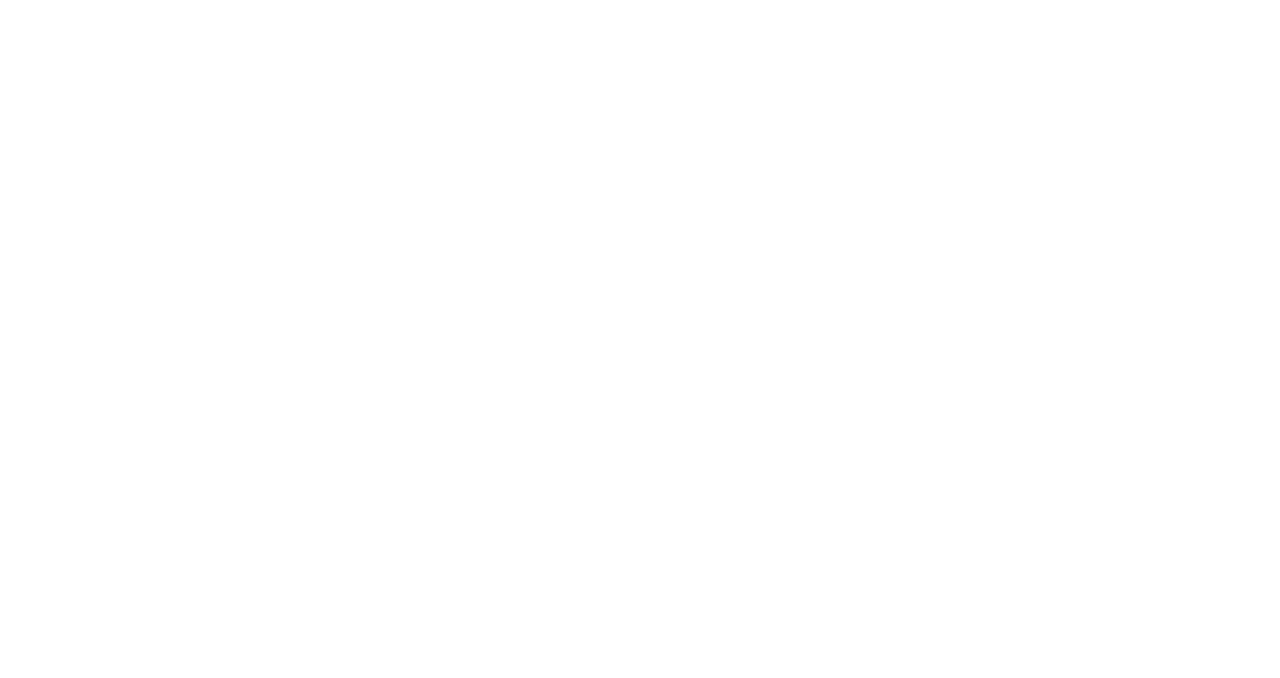
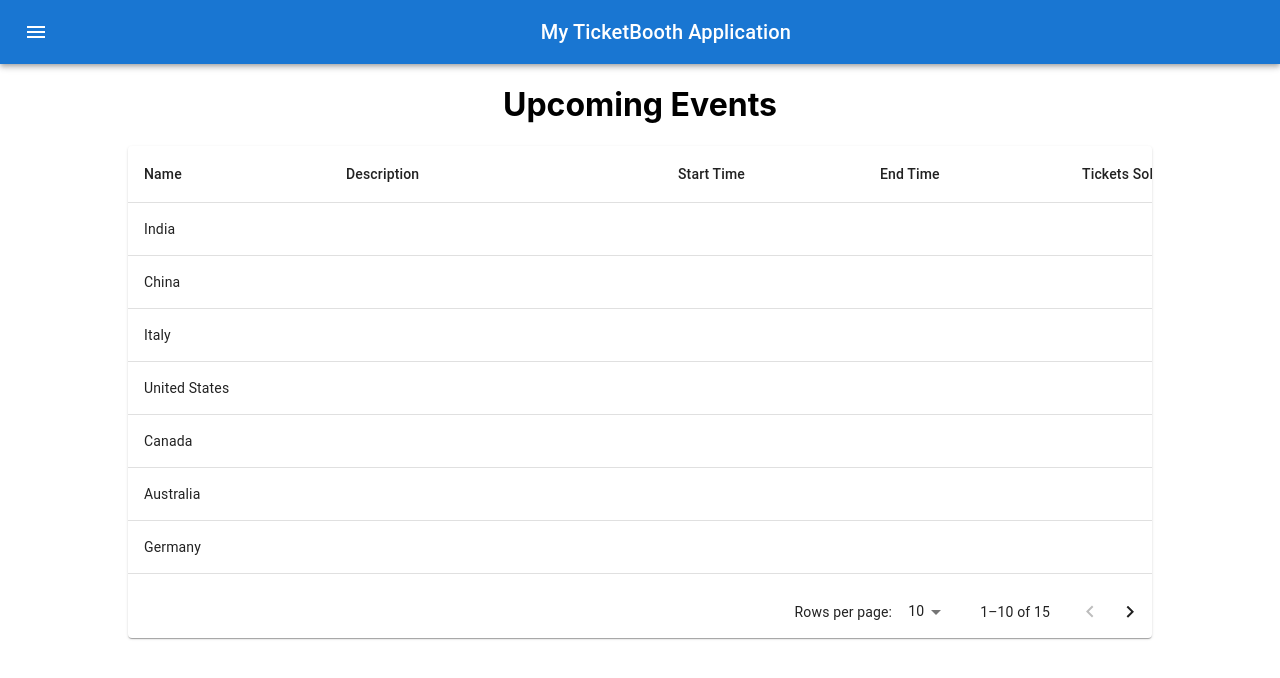
Before and after one commit to CS601-F21/project4-keshashah, a React (Create React App) app in the folder client_ticketbooth/: page /AllEvents in a window 1280 px wide. Shown: the top 678 px of the page. Built offline with nearby package versions, Linux system fonts and the light colour scheme.

Commit message:
Frontend: Adding for show all events page

```diff
--- a/client_ticketbooth/src/App.js
+++ b/client_ticketbooth/src/App.js
@@ -2,6 +2,7 @@
 import './App.css';
 import LandingPage from './components/LandingPage/Landingpage';
 import CreateEventPage from './components/EventPage/CreateEventpage';
+import AllEventsPage from './components/EventPage/AllEventsPage';
 import { Route } from 'react-router-dom';
 
 function App() {
@@ -9,6 +10,7 @@
     <div>
       <Route exact path="/" component={LandingPage} />
       <Route exact path="/CreateEvent" component={CreateEventPage} />
+      <Route exact path="/AllEvents" component={AllEventsPage} />
     </div>
   );
 }
--- /dev/null
+++ b/client_ticketbooth/src/components/EventPage/AllEventsPage.js
@@ -0,0 +1,54 @@
+import React from 'react';
+import Appbar from '../Reusables/Appbar.js';
+import EventTable from '../Reusables/EventTable.js';
+import "./../style.css";
+
+
+const columns = [
+    { id: 'name', label: 'Name', minWidth: 170 },
+    { id: 'description', label: 'Description', minWidth: 300 },
+    { id: 'startTime', label: 'Start Time', minWidth: 170 },
+    { id: 'endTime', label: 'End Time', minWidth: 170 },
+    { id: 'ticketsSold', label: 'Tickets Sold', minWidth: 100,
+      format: (value) => value.toLocaleString('en-US'),
+    },
+  ];
+
+  function createData(name, code, population, size) {
+    const density = population / size;
+    return { name, code, population, size, density };
+  }
+
+  const rows = [
+    createData('India', 'IN', 1324171354, 3287263),
+    createData('China', 'CN', 1403500365, 9596961),
+    createData('Italy', 'IT', 60483973, 301340),
+    createData('United States', 'US', 327167434, 9833520),
+    createData('Canada', 'CA', 37602103, 9984670),
+    createData('Australia', 'AU', 25475400, 7692024),
+    createData('Germany', 'DE', 83019200, 357578),
+    createData('Ireland', 'IE', 4857000, 70273),
+    createData('Mexico', 'MX', 126577691, 1972550),
+    createData('Japan', 'JP', 126317000, 377973),
+    createData('France', 'FR', 67022000, 640679),
+    createData('United Kingdom', 'GB', 67545757, 242495),
+    createData('Russia', 'RU', 146793744, 17098246),
+    createData('Nigeria', 'NG', 200962417, 923768),
+    createData('Brazil', 'BR', 210147125, 8515767),
+  ];
+
+function AllEventsPage(props) {
+    return (
+        <div>
+            <Appbar />
+            <div className="topitems">
+                <h1>Upcoming Events</h1>
+                <div className="contents">
+                    <EventTable columns={columns} rows={rows}/>
+                </div>
+            </div>
+        </div>
+    );
+}
+
+export default AllEventsPage;
--- a/client_ticketbooth/src/components/EventPage/CreateEventpage.js
+++ b/client_ticketbooth/src/components/EventPage/CreateEventpage.js
@@ -1,6 +1,6 @@
 import React from 'react';
 import "./../style.css";
-import Appbar from '../NavBar/Appbar.js';
+import Appbar from '../Reusables/Appbar.js';
 import {TextField,Grid, Button} from '@material-ui/core';
 import { useHistory } from 'react-router-dom';
 import Stack from '@mui/material/Stack';
@@ -38,11 +38,9 @@
       <div>
           <Appbar />
 
-          <div classname='topitems'>
-            <Grid style={{ display: 'flex', justifyContent: 'center', flexDirection: 'column',  alignItems: 'center' }}>
-                 <h1>Create New Event Page</h1>
-
-                <div classname='contents'>
+          <div className="topitems">
+              <h1>Create New Event Page</h1>
+             <Grid style={{ display: 'flex', justifyContent: 'center', flexDirection: 'column',  alignItems: 'center' }}>
 
                     <LocalizationProvider dateAdapter={AdapterDateFns}>
                     <Stack spacing={3}>
@@ -57,6 +55,8 @@
 
                         <TextField
                             fullWidth
+                            multiline
+                            rows={2}
                             id="outlined"
                             label="Event Description:"
                             defaultValue=""
@@ -66,14 +66,14 @@
                             label="Start Date&Time"
                             value={startvalue}
                             onChange={handleStartChange}
-                            renderInput={(params) => <TextField {...params} />}
+                            renderInput={(params) => <TextField fullWidth {...params} />}
                         />
 
                         <DateTimePicker
                             label="End Date&Time"
                             value={endvalue}
                             onChange={handleEndChange}
-                            renderInput={(params) => <TextField {...params} />}
+                            renderInput={(params) => <TextField  fullWidth {...params} />}
                         />
 
                         <Button variant="contained"
@@ -81,10 +81,9 @@
                             Create
                         </Button>
 
-                     </Stack>
+                      </Stack>
                     </LocalizationProvider>
-                </div>
-            </Grid>
+             </Grid>
         </div>
 
       </div>
--- /dev/null
+++ b/client_ticketbooth/src/components/Reusables/EventTable.js
@@ -0,0 +1,80 @@
+import * as React from 'react';
+import PropTypes from 'prop-types';
+import Paper from '@mui/material/Paper';
+import Table from '@mui/material/Table';
+import TableBody from '@mui/material/TableBody';
+import TableCell from '@mui/material/TableCell';
+import TableContainer from '@mui/material/TableContainer';
+import TableHead from '@mui/material/TableHead';
+import TablePagination from '@mui/material/TablePagination';
+import TableRow from '@mui/material/TableRow';
+
+export default function EventTable(props) {
+  const [page, setPage] = React.useState(0);
+  const [rowsPerPage, setRowsPerPage] = React.useState(10);
+
+  const handleChangePage = (event, newPage) => {
+    setPage(newPage);
+  };
+
+  const handleChangeRowsPerPage = (event) => {
+    setRowsPerPage(+event.target.value);
+    setPage(0);
+  };
+
+  return (
+    <Paper sx={{ width: '100%', overflow: 'hidden' }}>
+      <TableContainer sx={{ maxHeight: 440 }}>
+        <Table stickyHeader aria-label="sticky table">
+          <TableHead>
+            <TableRow>
+              {props.columns.map((column) => (
+                <TableCell
+                  key={column.id}
+                  align={column.align}
+                  style={{ minWidth: column.minWidth }}
+                >
+                  {column.label}
+                </TableCell>
+              ))}
+            </TableRow>
+          </TableHead>
+          <TableBody>
+            {props.rows
+              .slice(page * rowsPerPage, page * rowsPerPage + rowsPerPage)
+              .map((row) => {
+                return (
+                  <TableRow hover role="checkbox" tabIndex={-1} key={row.code}>
+                    {props.columns.map((column) => {
+                      const value = row[column.id];
+                      return (
+                        <TableCell key={column.id} align={column.align}>
+                          {column.format && typeof value === 'number'
+                            ? column.format(value)
+                            : value}
+                        </TableCell>
+                      );
+                    })}
+                  </TableRow>
+                );
+              })}
+          </TableBody>
+        </Table>
+      </TableContainer>
+      <TablePagination
+        rowsPerPageOptions={[10, 25, 100]}
+        component="div"
+        count={props.rows.length}
+        rowsPerPage={rowsPerPage}
+        page={page}
+        onPageChange={handleChangePage}
+        onRowsPerPageChange={handleChangeRowsPerPage}
+      />
+    </Paper>
+  );
+}
+EventTable.propTypes = {
+  // ...prop type definitions here
+  columns: PropTypes.array,
+  rows: PropTypes.array,
+};
--- a/client_ticketbooth/src/components/style.css
+++ b/client_ticketbooth/src/components/style.css
@@ -12,7 +12,8 @@
     display: flex;
     align-items: center;
     flex-direction: column;
-    width: 100%;
+    width: 80%;
+    height: 100%;
     text-align: center;
 }
 
@@ -20,7 +21,8 @@
     display: flex;
     align-items: center;
     flex-direction: column;
-    width: 50%;
+    width: 100%;
+    height: 100%;
     text-align: center;
     /* background-color: #9599E2;
     background-image: linear-gradient(62deg, #9599E2 0%, #222 100%);
```
Also changed, not shown: client_ticketbooth/src/components/Reusables/Appbar.js (renamed from client_ticketbooth/src/components/NavBar/Appbar.js).
